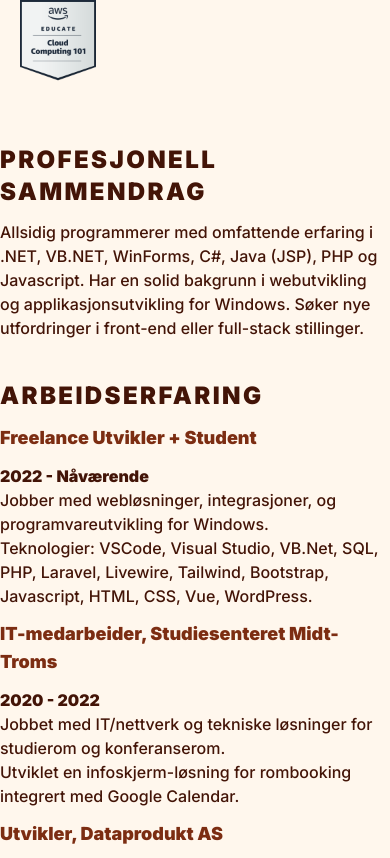
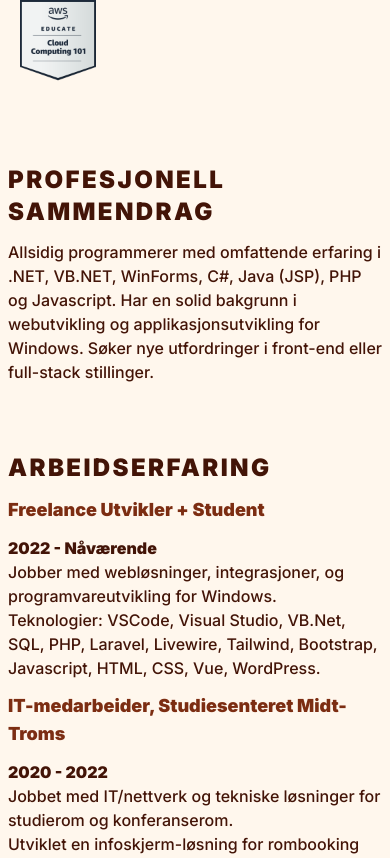
Before and after one commit to kimrm/resume, a React (Vite) app: page / in a window 390 px wide. Shown: the part 546-1404 px from the top of the page. Built offline with nearby package versions, Linux system fonts and the light colour scheme.

Commit message:
working with responsiveness

```diff
--- a/src/Resume.jsx
+++ b/src/Resume.jsx
@@ -65,7 +65,7 @@ const Resume = React.forwardRef((props, ref) => {
           </a>
         </div>
       </section>
-      <section className="container mx-auto my-10">
+      <section className="container mx-auto my-10 p-2 md:p-0">
         <h2 className="text-2xl font-black uppercase tracking-widest my-3">
           Profesjonell Sammendrag
         </h2>
@@ -76,7 +76,7 @@ const Resume = React.forwardRef((props, ref) => {
           utfordringer i front-end eller full-stack stillinger.
         </p>
       </section>
-      <section className="container mx-auto my-10">
+      <section className="container mx-auto my-10 p-2 md:p-0">
         <h2 className="text-2xl font-black uppercase tracking-widest my-3">
           Arbeidserfaring
         </h2>
@@ -149,7 +149,7 @@ const Resume = React.forwardRef((props, ref) => {
           </li>
         </ul>
       </section>
-      <section className="container mx-auto my-10">
+      <section className="container mx-auto my-10 p-2 md:p-0">
         <h2 className="text-2xl font-black uppercase tracking-widest my-3">
           Utdannelse
         </h2>
@@ -174,7 +174,7 @@ const Resume = React.forwardRef((props, ref) => {
         <h4 className="font-bold">2001</h4>
         <p>Kurs: Grunnkurs i informasjonsteknologi, Grunnkurs i databaser.</p>
       </section>
-      <section className="container mx-auto my-10">
+      <section className="container mx-auto my-10 p-2 md:p-0">
         <h2 className="text-2xl font-black uppercase tracking-widest my-3">
           Ferdigheter
         </h2>
```
